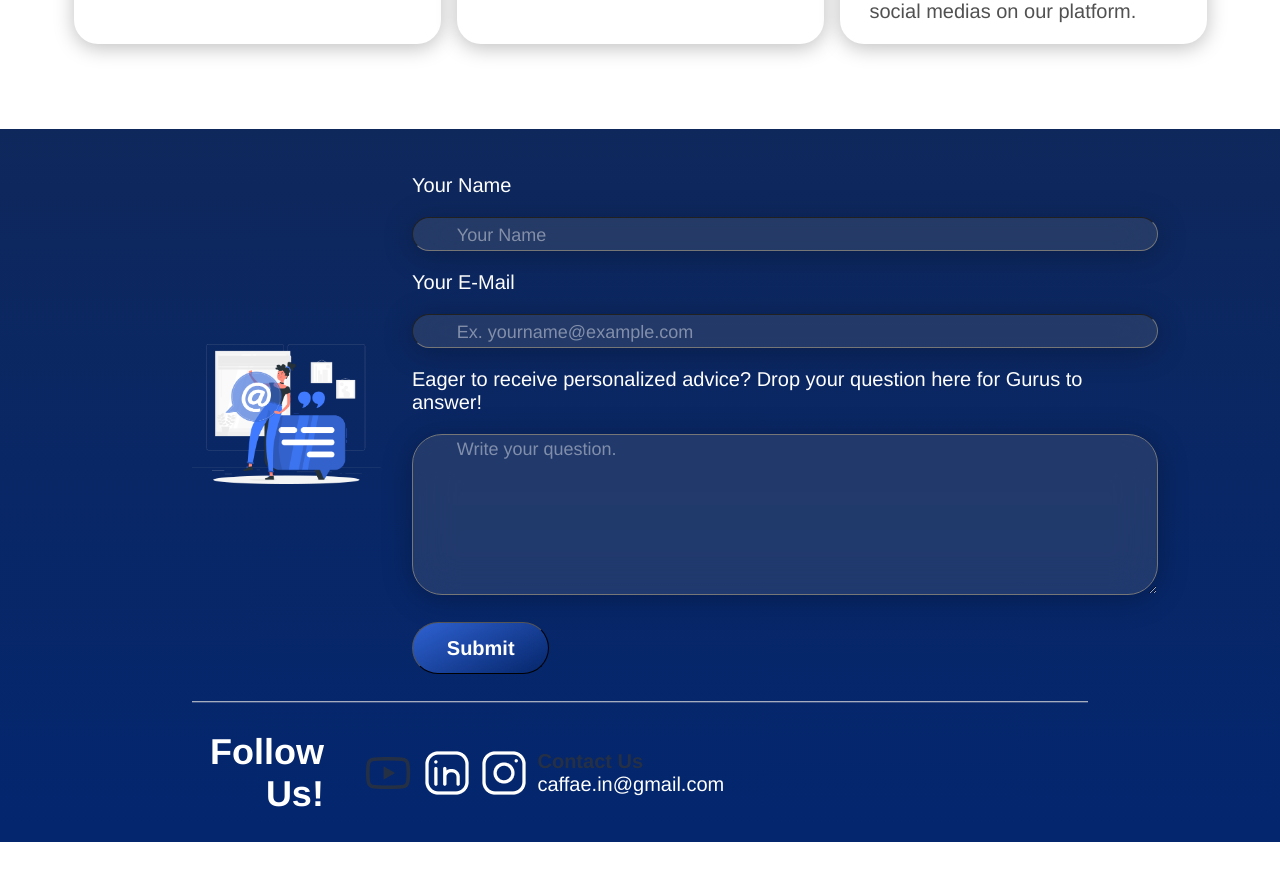
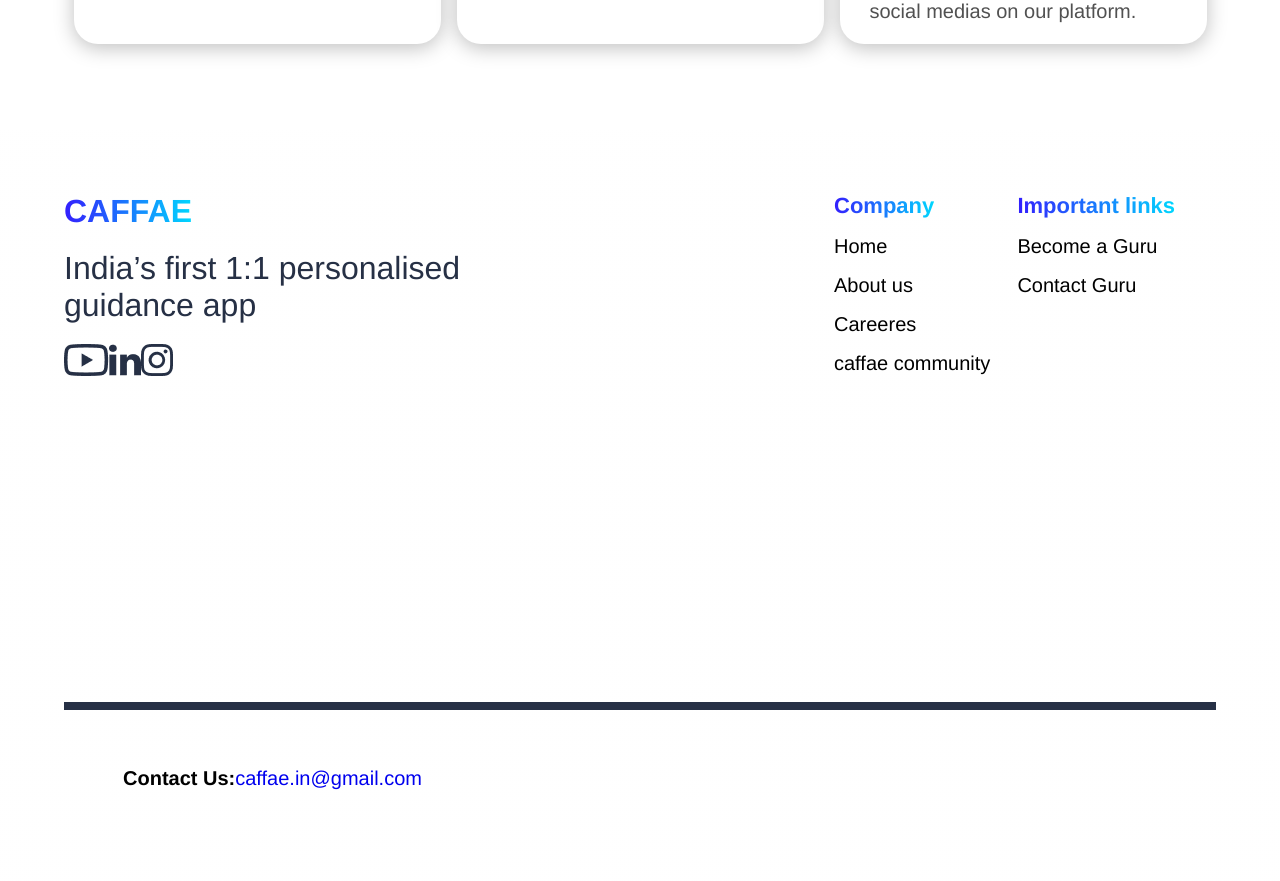
Before and after one commit to ved-ant/CaffaeWebsite, a React (Create React App) app in the folder frontend/: page /guru in a window 1280 px wide. Shown: the part 2240-3121 px from the top of the page. Before the commit the page ends 3082 px from the top, so only its background shows below. Built offline with nearby package versions, Linux system fonts and the light colour scheme; a web font is replaced by a local one.

Commit message:
footer update

```diff
--- a/frontend/src/components/Footer/Footer.css
+++ b/frontend/src/components/Footer/Footer.css
@@ -228,18 +228,25 @@ textarea:focus, input:focus {
   display: flex;
   flex-direction: row;
 
-    width: 1437px;
+  width: 100%;
   height: 819px;
   position: relative;
-    background: linear-gradient(180deg, rgba(254.65, 254.65, 254.65, 0.60) 0%, rgba(254.65, 254.65, 254.65, 0.60) 100%);
+  background: linear-gradient(
+    180deg,
+    rgba(254.65, 254.65, 254.65, 0.6) 0%,
+    rgba(254.65, 254.65, 254.65, 0.6) 100%
+  );
 }
 
 .Rectangle19 {
-    width: 1178px;
+  width: 90%;
   height: 8px;
-    left: 128px;
+  position: relative;
+  top: 70%;
+  margin: 0 auto;
+  /* left: 128px;
   top: 580px;
-    position: absolute;
+  position: absolute; */
   background: #263045;
 }
 
@@ -269,12 +276,11 @@ textarea:focus, input:focus {
   font-family: Helvetica;
   display: inline-flex;
   font-size: 20px;
-
 }
 
 .Company,
 .ImportantLinks {
-    background: linear-gradient(to right, #331EFD, #00D7FE);
+  background: linear-gradient(to right, #331efd, #00d7fe);
   -webkit-background-clip: text;
   -webkit-text-fill-color: transparent;
   font-size: 22px;
@@ -282,8 +288,6 @@ textarea:focus, input:focus {
   font-weight: 700;
   word-wrap: break-word;
 }
-
-
 
 .Frame57 {
   padding-left: 5%;
@@ -297,7 +301,7 @@ textarea:focus, input:focus {
 }
 
 .Caffae {
-    background: linear-gradient(to right, #331EFD, #00D7FE);
+  background: linear-gradient(to right, #331efd, #00d7fe);
   -webkit-background-clip: text;
   -webkit-text-fill-color: transparent;
   font-size: 32px;
@@ -344,16 +348,15 @@ textarea:focus, input:focus {
   width: 44.12px;
 }
 
-  .ContactUsCaffaeInGmailCom{
+.ContactUsCaffaeInGmailCom {
   font-family: Helvetica;
   display: inline-flex;
   font-size: 20px;
-
 }
-  .gmail{
+.gmail {
   font-weight: bold;
   color: black;
 }
-  .ContactUsCaffaeInGmailCom{
+.ContactUsCaffaeInGmailCom {
   color: black;
 }
--- a/frontend/src/pages/GuruPage/GuruPage.jsx
+++ b/frontend/src/pages/GuruPage/GuruPage.jsx
@@ -2,15 +2,16 @@ import React, { Fragment } from "react";
 import HeroSection from "./Hero";
 import Section1 from "./Section1";
 import Section3 from "./Section2";
-import Footer from "./Footer";
-const GuruPage = () =>
-{
-    return <Fragment>
-        <HeroSection></HeroSection>
-        <Section1></Section1>
-        <Section3></Section3>
-     <Footer></Footer>
+import Footer from "../../components/Footer/Footer";
+const GuruPage = () => {
+  return (
+    <Fragment>
+      <HeroSection></HeroSection>
+      <Section1></Section1>
+      <Section3></Section3>
+      <Footer></Footer>
     </Fragment>
-}
+  );
+};
 
-export default GuruPage
+export default GuruPage;
```
Also changed, not shown: frontend/src/pages/AboutUs/AboutUs.jsx (+7 -7 lines). Lines whose indentation alone changed are shown as unchanged.
